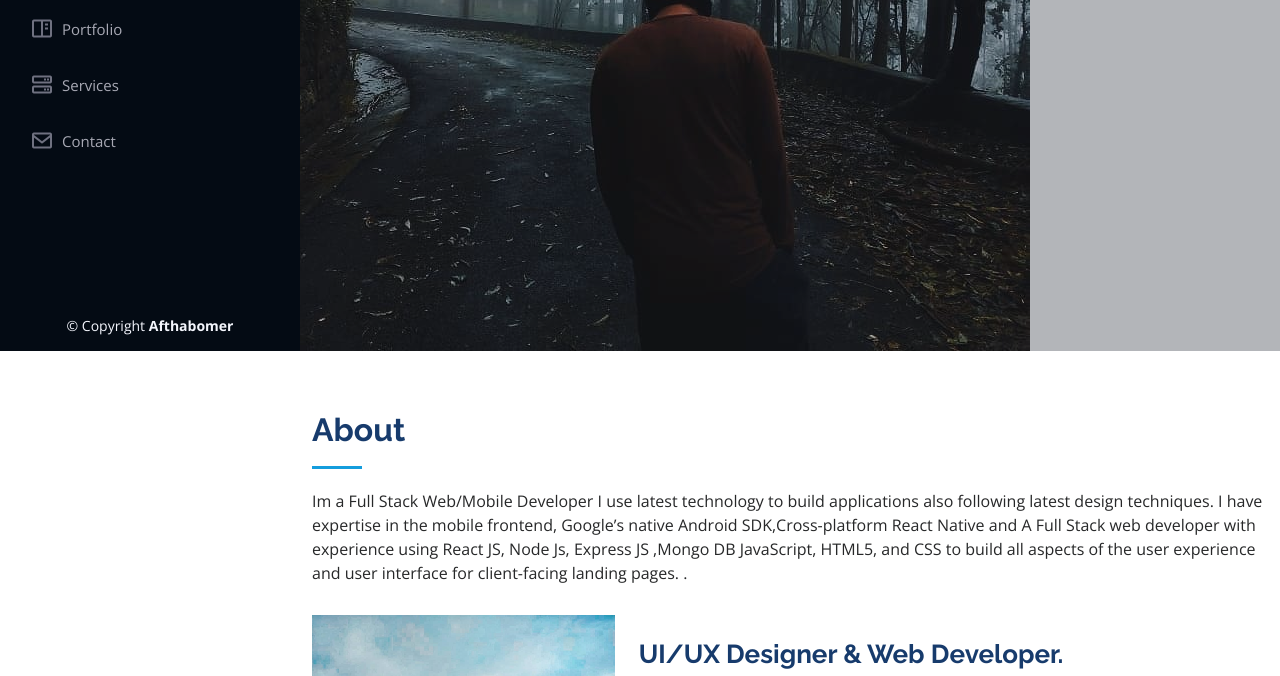
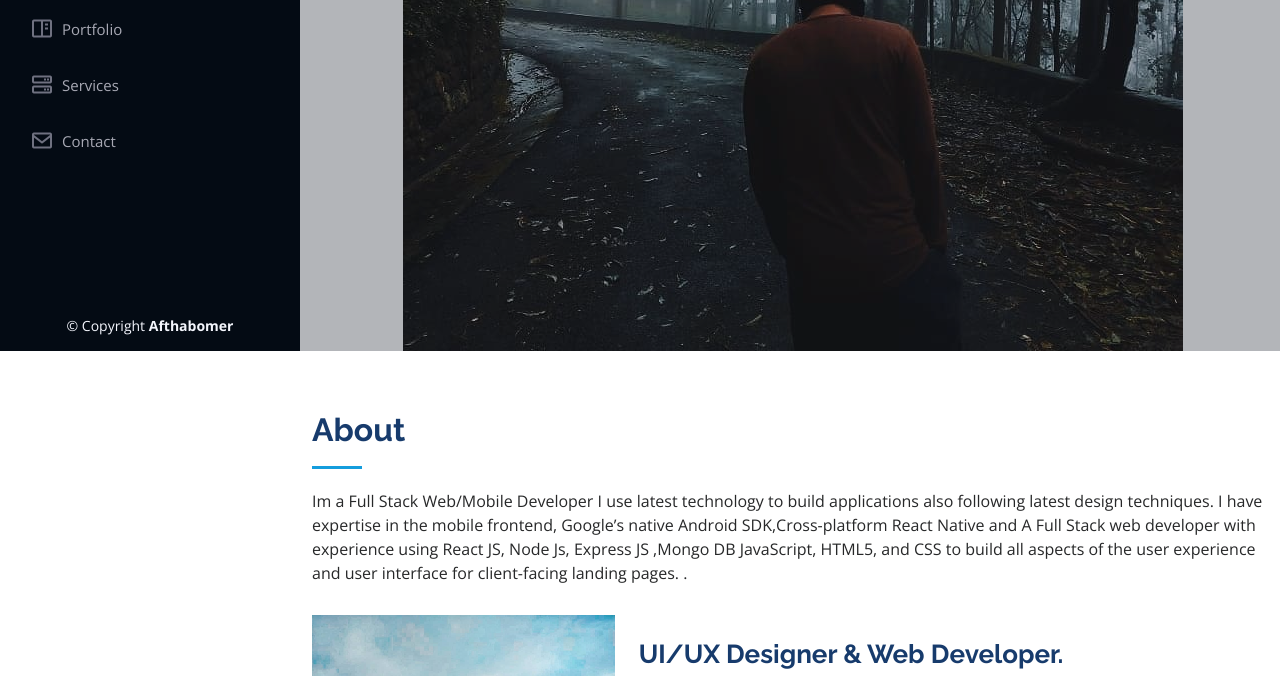
Before and after one commit to Abhinandfutura/iPortfolio, a plain HTML site: page index.html in a window 1280 px wide. Shown: the part 449-1125 px from the top of the page. Drawn offline with nearby package versions, Linux system fonts and the light colour scheme.

Commit message:
second commit

```diff
--- a/assets/css/style.css
+++ b/assets/css/style.css
@@ -197,10 +197,13 @@ h1, h2, h3, h4, h5, h6 {
 --------------------------------------------------------------*/
 #hero {
 
-  width: 100%;
+  width: 77%;
   height: 100vh;
-  background: url("../img/hero-bg2.jpg") top center no-repeat ;
+  background: url(../img/hero-bg2.jpg) top center no-repeat;
   background-size: auto;
+  margin-left: 300px;
+background-attachment: inherit;
+
 
 }
 #hero:before {
@@ -237,11 +240,8 @@ h1, h2, h3, h4, h5, h6 {
   letter-spacing: 1px;
   border-bottom: 3px solid #149ddd;
 }
-@media (min-width: 1024px) {
-  #hero {
-    background-attachment: fixed;
-  }
-}
+
+
 @media (max-width: 768px) {
   #hero h1 {
     font-size: 28px;
@@ -251,6 +251,11 @@ h1, h2, h3, h4, h5, h6 {
     font-size: 18px;
     line-height: 24px;
     margin-bottom: 30px;
+  }
+  #hero  {
+    margin: 0;
+    width:100%;
+
   }
 }
 
```
